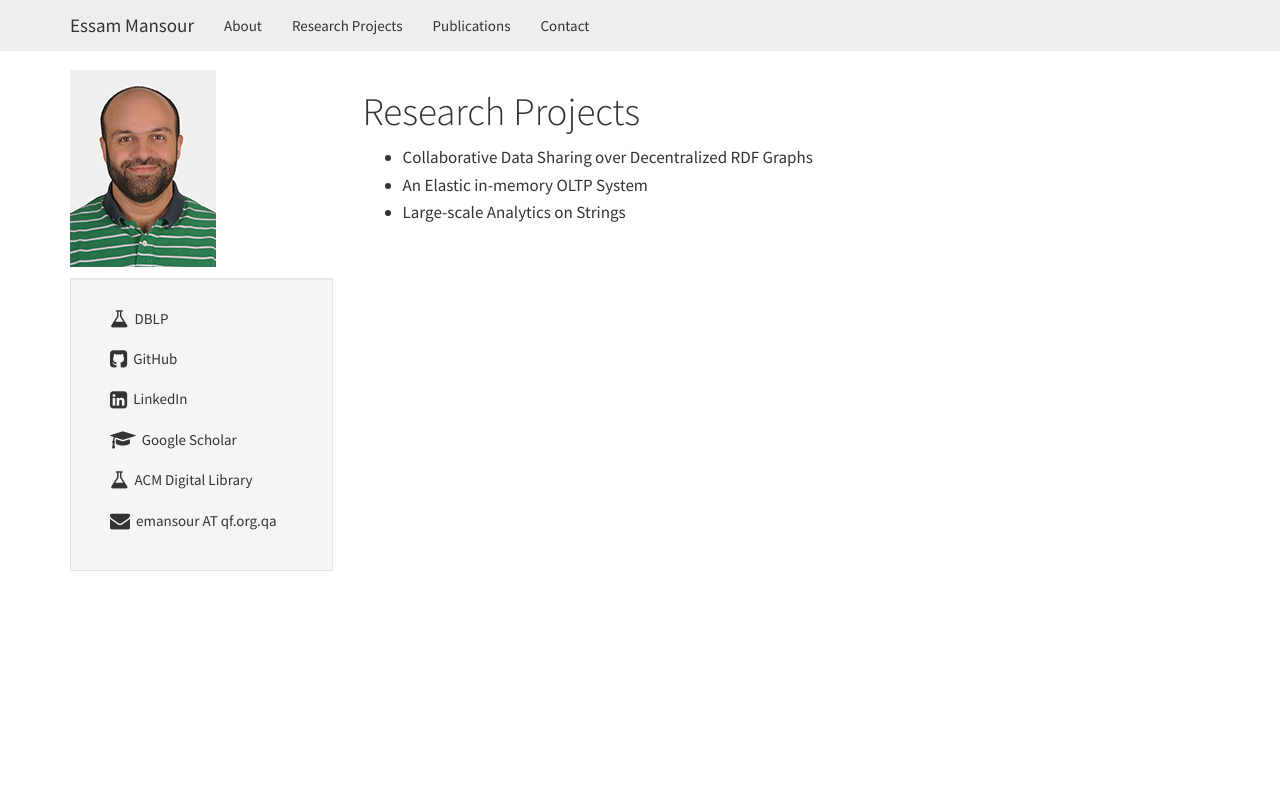
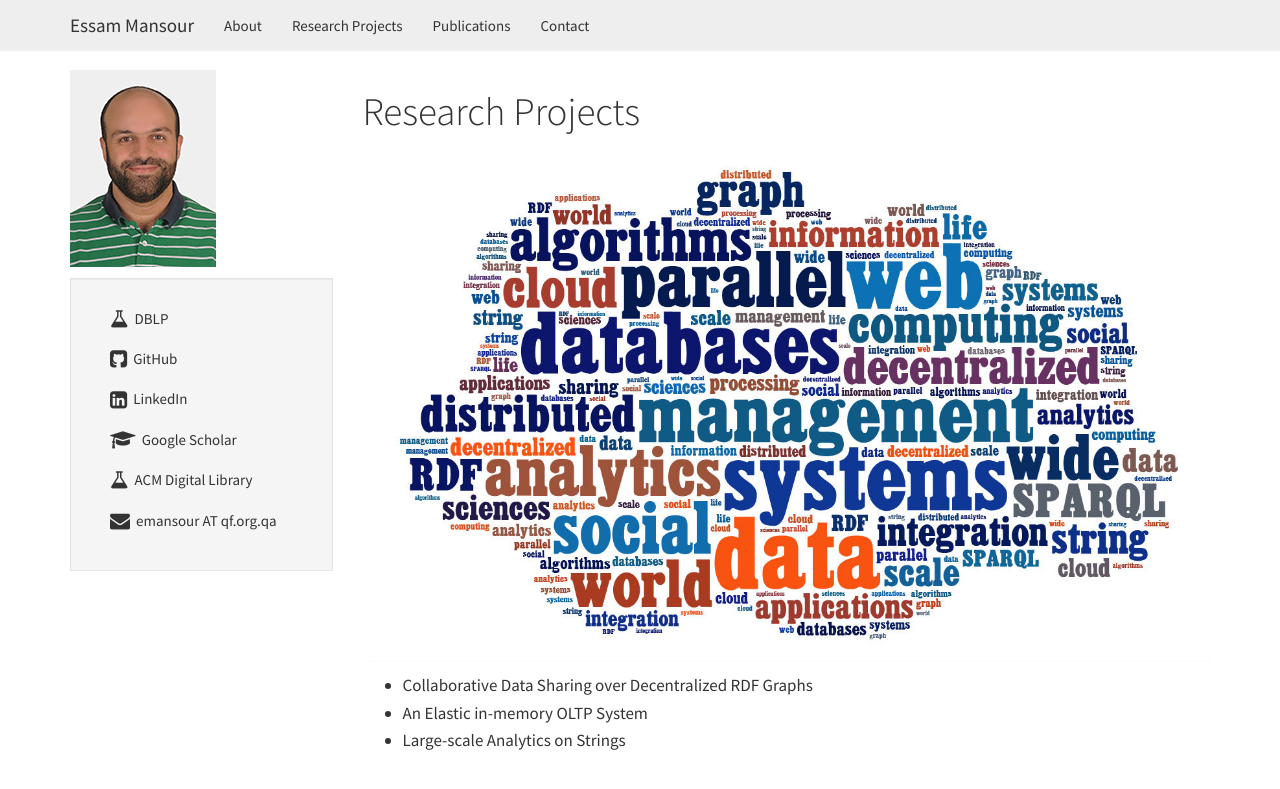
Before and after one commit to mansoure/mansoure.github.io, a Jekyll site: the page built from research/index.md, in a window 1280 px wide. Shown: the top 789 px of the page. Built offline with Jekyll 4.4.1, drawn with Linux system fonts in a browser that asks for light colours.

Commit message:
research projects

```diff
--- a/research/index.md
+++ b/research/index.md
@@ -6,6 +6,9 @@ title: Research Projects
 # Research Projects
 
 
+![crosscloud](/research/essamWordCloud.jpg)
+
+
 - Collaborative Data Sharing over Decentralized RDF Graphs
 - An Elastic in-memory OLTP System
 - Large-scale Analytics on Strings
```
Also changed, not shown: research/essamWordCloud.jpg (added).
